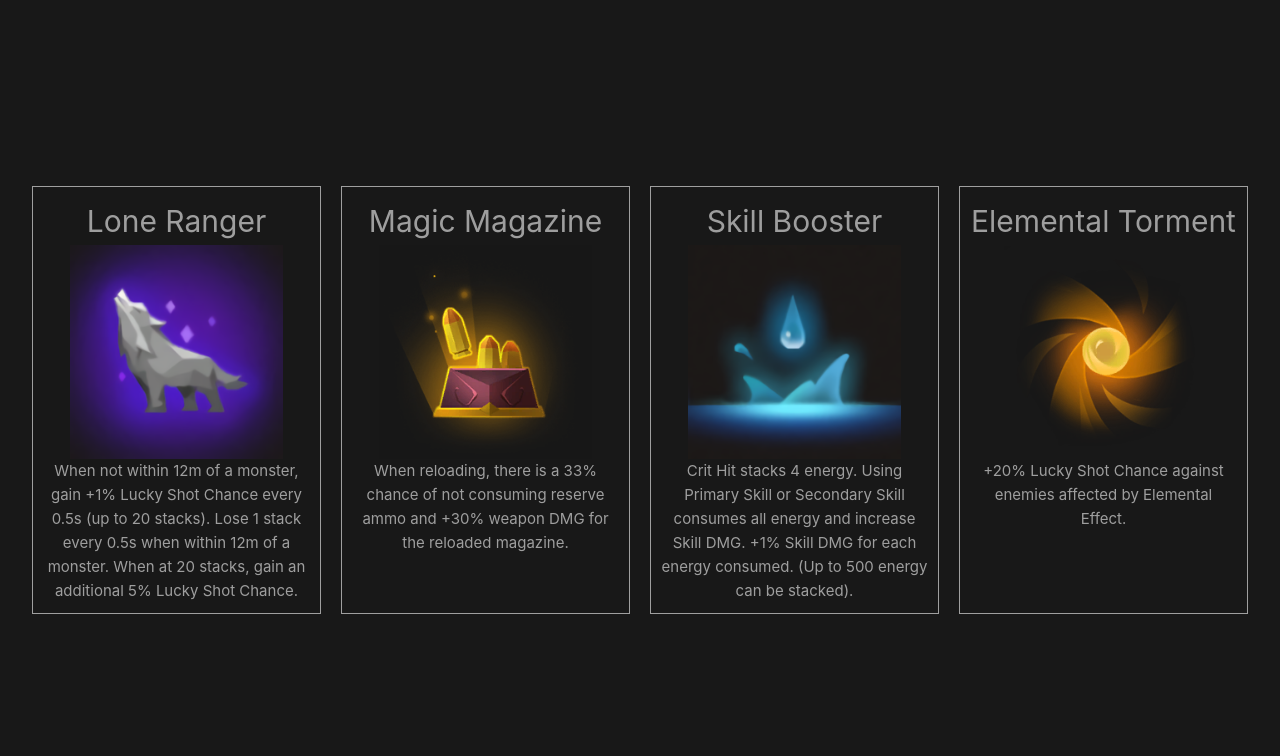
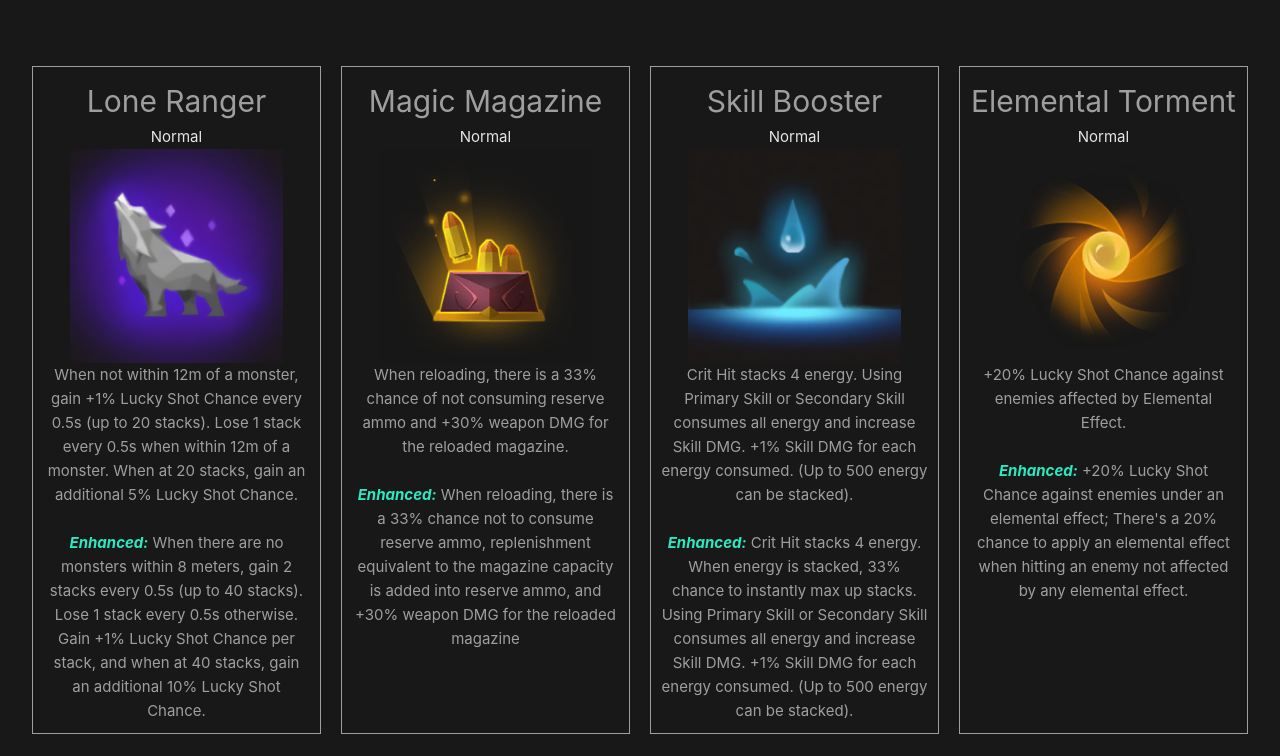
Before and after one commit to Chris1712/gfr-test, a Vue app in the folder gfr-app/: page / in a window 1280 px wide. Shown: the top 756 px of the page. Built offline with nearby package versions, Linux system fonts and the light colour scheme.

Commit message:
Show type and enhanced desc

```diff
--- a/gfr-app/src/assets/base.css
+++ b/gfr-app/src/assets/base.css
@@ -34,6 +34,14 @@
   --color-text: var(--vt-c-text-dark-2);
 
   --section-gap: 160px;
+
+  --color-enhanced: #2deabe;
+  --color-scroll-normal: #e6e6e6;
+  --color-scroll-rare: #9559E3;
+  --color-scroll-legendary: #F2A00F;
+  --color-scroll-cursed: #C6260D;
+  --color-scroll-removed: #6f6c6c;
+
 }
 
 *,
--- a/gfr-app/src/components/ScrollDetail.vue
+++ b/gfr-app/src/components/ScrollDetail.vue
@@ -18,13 +18,17 @@ const imgPath = computed(() => {
   return new URL(`../assets/scroll-images/${scroll.img_title}`, import.meta.url).href;
 });
 
+const color = `var(--color-scroll-${scroll.type})`;
+
 </script>
 
 <template>
   <div class="scroll-detail">
     <h1>{{ scroll.name }}</h1>
+    <p class="type">{{ scroll.type }}</p>
     <img :src="imgPath" :alt="scroll.name" width="80%" />
     <p>{{ scroll.desc }}</p>
+    <p v-if="scroll.desc_enhanced"><br><em>Enhanced:</em> {{ scroll.desc_enhanced }}</p>
   </div>
 </template>
 
@@ -34,9 +38,22 @@ const imgPath = computed(() => {
     text-align: center;
   }
 
+  p.type::first-letter {
+    text-transform: uppercase;
+  }
+
+  p.type {
+    color: v-bind('color')
+  }
+
   img {
     display: block;
     margin: 0 auto;
+  }
+
+  em {
+    font-weight: bold;
+    color: var(--color-enhanced);
   }
 
   .scroll-detail {
```
Also changed, not shown: 1 other file (tests, documents, lock files or other folders).
